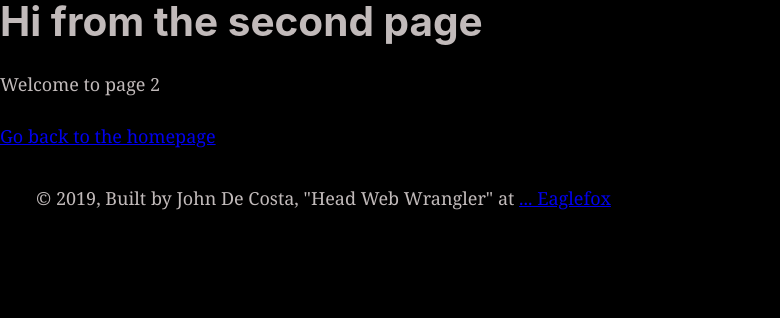
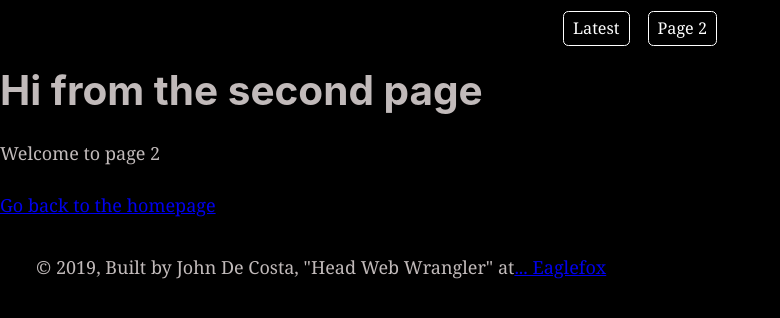
Before and after one commit to thefoxboxman/jenelle-photo-a-day-2019, a Gatsby site: page /page-2 in a window 1280 px wide. Shown: the whole page, without its empty margins (0-780 px from the left). Built offline with nearby package versions, Linux system fonts and the light colour scheme; Gatsby itself is replaced by a stand-in of ours.

Commit message:
Added footer and navbar to layout.js

```diff
--- a/gatsby-config.js
+++ b/gatsby-config.js
@@ -5,7 +5,8 @@ module.exports = {
     author: `John De Costa`,
   },
   plugins: [
-    `gatsby-plugin-react-helmet`,
+		`gatsby-plugin-react-helmet`,
+		`gatsby-plugin-styled-components`,
     {
       resolve: `gatsby-source-filesystem`,
       options: {
--- a/package.json
+++ b/package.json
@@ -5,12 +5,14 @@
   "version": "0.1.0",
   "author": "Kyle Mathews <mathews.kyle@gmail.com>",
   "dependencies": {
+    "babel-plugin-styled-components": "^1.10.0",
     "gatsby": "^2.1.4",
     "gatsby-image": "^2.0.29",
     "gatsby-plugin-manifest": "^2.0.5",
     "gatsby-plugin-offline": "^2.0.23",
     "gatsby-plugin-react-helmet": "^3.0.6",
     "gatsby-plugin-sharp": "^2.0.20",
+    "gatsby-plugin-styled-components": "^3.0.7",
     "gatsby-source-filesystem": "^2.0.20",
     "gatsby-source-sanity": "^1.1.0",
     "gatsby-transformer-sharp": "^2.1.13",
@@ -18,7 +20,7 @@
     "react": "^16.8.2",
     "react-dom": "^16.8.2",
     "react-helmet": "^5.2.0",
-    "styled-components": "^4.1.3"
+    "styled-components": "^4.2.0"
   },
   "keywords": [
     "gatsby"
--- /dev/null
+++ b/src/components/globals/footer/Footer.js
@@ -0,0 +1,13 @@
+import React from "react";
+
+const Footer = () => {
+  return (
+    <footer>
+      © {new Date().getFullYear()}, Built by John De Costa, "Head Web Wrangler"
+      at
+      <a href="https://www.eaglefox.com.au">... Eaglefox</a>
+    </footer>
+  );
+};
+
+export default Footer;
--- /dev/null
+++ b/src/components/globals/navbar/Navbar.js
@@ -0,0 +1,67 @@
+import React, { useState } from "react";
+import { Link } from "gatsby";
+import styled from "styled-components";
+
+const Navbar = () => {
+  //set initial state navbar to false ie closed
+
+  const [navbarOpen, setNavbarOpen] = useState(false);
+
+  //method to handle navbar action
+  // handleNavbar = () => {
+  //  this.setState(() => {
+  //   return {
+  //   navbarOpen: !this.state.navbarOpen
+  // };
+  //});
+  // };
+  return (
+    <NavWrapper>
+      <nav>
+        <ul>
+          <li>
+            <Link to="/" className="nav-link">
+              latest
+            </Link>
+          </li>
+          <li>
+            <Link to="/page-2" className="nav-link">
+              Page 2
+            </Link>
+          </li>
+        </ul>
+      </nav>
+    </NavWrapper>
+  );
+};
+
+export default Navbar;
+
+//style the navbar with media query
+const NavWrapper = styled.div`
+  ul {
+    display: flex;
+    list-style-type: none;
+    margin: 0 auto;
+    padding: 0.8rem;
+    justify-content: center;
+  }
+
+  .nav-link {
+    text-decoration: none;
+    color: white;
+
+    border: solid 0.1rem white;
+    border-radius: 0.3rem;
+    font-size: 0.9rem;
+    padding: 0.3rem 0.5rem;
+    margin: 0.5rem;
+    text-transform: capitalize;
+  }
+  .nav-link:hover {
+    font-size: 1.1rem;
+    background: black;
+    color: white;
+    cursor: pointer;
+  }
+`;
--- a/src/components/layout.css
+++ b/src/components/layout.css
@@ -1,3 +1,5 @@
+//global styles and resets
+
 html {
   font-family: sans-serif;
   -ms-text-size-adjust: 100%;
--- a/src/components/layout.js
+++ b/src/components/layout.js
@@ -1,41 +1,24 @@
-import React from "react"
-import PropTypes from "prop-types"
-import { StaticQuery, graphql } from "gatsby"
+import React from "react";
+import PropTypes from "prop-types";
 
-//import Header from "./header"
-import "./layout.css"
+import "./layout.css";
+import Navbar from "../components/globals/navbar/Navbar";
+import Footer from "../components/globals/footer/Footer";
 
-const Layout = ({ children }) => (
-  <StaticQuery
-    query={graphql`
-      query SiteTitleQuery {
-        site {
-          siteMetadata {
-            title
-          }
-        }
-      }
-    `}
-    render={data => (
-      <>
-				{/* disable header
-				<Header siteTitle={data.site.siteMetadata.title} />
-				*/}
-        <div>
-          <main>{children}</main>
-          <footer>
-            © {new Date().getFullYear()}, Built by John De Costa,  "Head Web Wrangler" at
-            {` `}
-            <a href="https://eaglefox-site.netlify.com">... Eaglefox</a>
-          </footer>
-        </div>
-      </>
-    )}
-  />
-)
+const Layout = ({ children }) => {
+  return (
+    <>
+      <div>
+        <Navbar />
+        <main>{children}</main>
+        <Footer />
+      </div>
+    </>
+  );
+};
 
 Layout.propTypes = {
-  children: PropTypes.node.isRequired,
-}
+  children: PropTypes.node.isRequired
+};
 
-export default Layout
+export default Layout;
--- a/src/pages/index.js
+++ b/src/pages/index.js
@@ -7,7 +7,7 @@ import styled from 'styled-components';
 
 export const query = graphql`
          {
-           allSanityPost(sort: { fields: [publishedAt], order: [DESC]}, limit: 30) {
+           allSanityPost(sort: { fields: [publishedAt], order: [DESC]}, limit: 10) {
              edges {
                node {
                  _id
```
Also changed, not shown: 2 other files.
